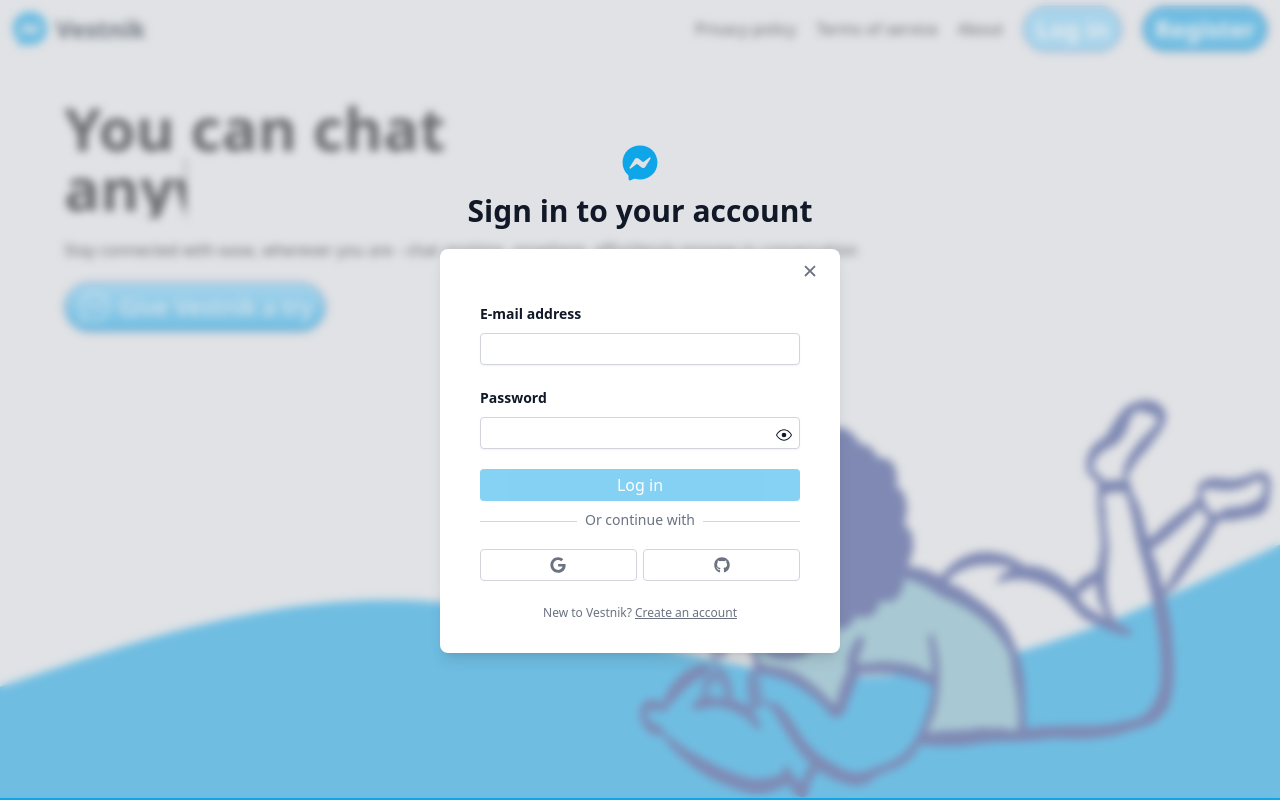
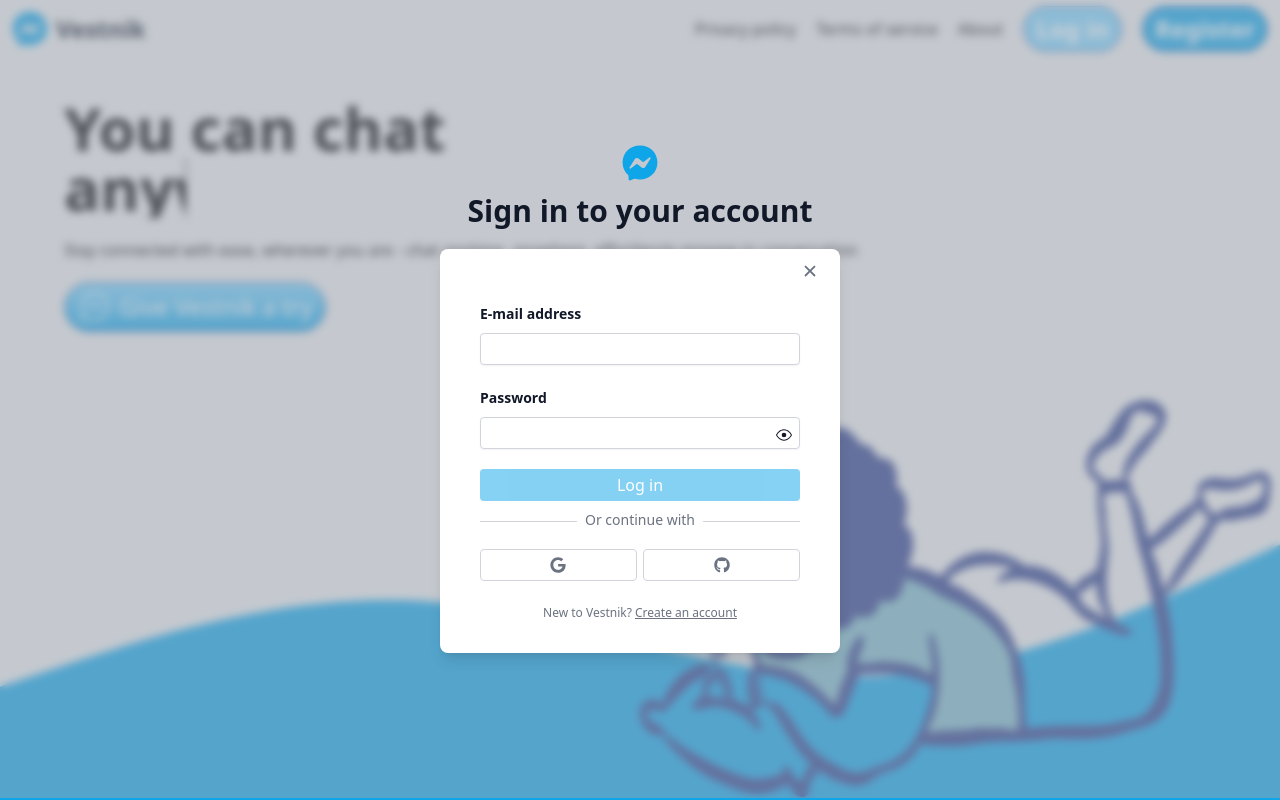
Before and after one commit to diegoberriosr/Vestnik, a React (Create React App) app in the folder frontend/: page /login in a window 1280 px wide. Both pictures are taken after a click on the button "Log in". Built offline with nearby package versions, Linux system fonts and the light colour scheme.

Commit message:
Made some small changes

```diff
--- a/frontend/src/components/general/EditProfile.jsx
+++ b/frontend/src/components/general/EditProfile.jsx
@@ -87,7 +87,7 @@ const EditProfile = ({ shrink, setShrink }) => {
 
   return (
     <div className={`relative w-screen h-screen sm:w-[500px] sm:h-[400px] shadow p-5 ${ shrink ? 'animate-shrink' : 'animate-grow' } bg-white mt-auto mb-auto rounded`}>
-        <IoMdClose className='absolute top-3 right-3 text-2xl text-gray-400 cursor pointer' onClick={() => setShrink(true)}/>
+        <IoMdClose className='absolute top-3 right-3 text-2xl text-gray-400 cursor-pointer' onClick={() => setShrink(true)}/>
         <h2 className='font-semibold'>Profile</h2>
         <p className='mt-1 text-gray-600 text-sm'>Edit your public information.</p>
         <form onSubmit={e => handleEditProfile(e)}>
--- a/frontend/src/components/general/Modal.jsx
+++ b/frontend/src/components/general/Modal.jsx
@@ -3,7 +3,7 @@ const Modal = ({ children, isVisible, full}) => {
   if (!isVisible) return null;
 
   return (
-    <div className={`${ full ? 'fixed w-screen h-screen  z-50' : 'absolute w-full h-[calc(100vh-2px)] z-[25]' }  inset-0 bg-gray-300 backdrop-blur-sm bg-opacity-50 flex justify-center`}>
+    <div className={`${ full ? 'fixed w-screen h-screen  z-50' : 'absolute w-full h-[calc(100vh-2px)] z-[25]' }  inset-0 bg-gray-400 backdrop-blur-sm bg-opacity-50 flex justify-center`}>
       {children}
     </div>
   )
```
Also changed, not shown: 1 other file (tests, documents, lock files or other folders).
